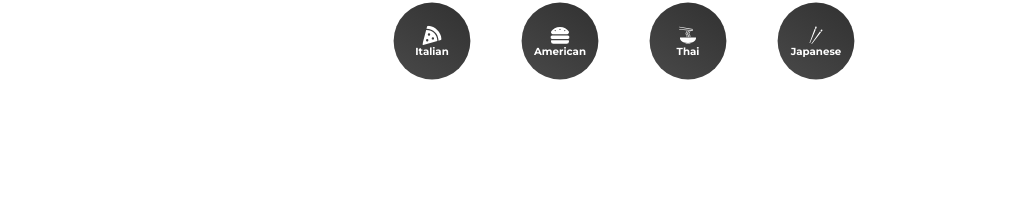
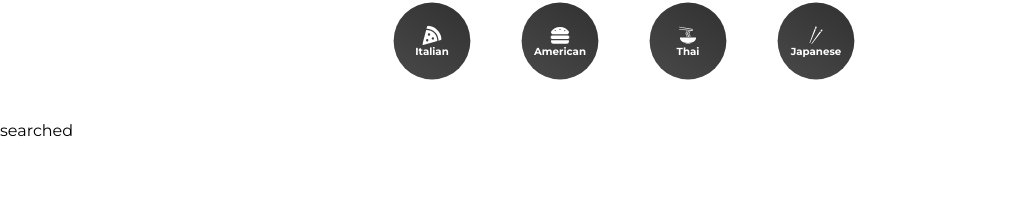
Before and after one commit to evelynmbart/recipe-app, a React (Vite) app: page /searched/1 in a window 1280 px wide. Shown: the part 100-300 px from the top of the page, without its empty margins (0-1023 px from the left). Built offline with nearby package versions, Linux system fonts and the light colour scheme.

Commit message:
create and link searched page

```diff
--- a/src/App.jsx
+++ b/src/App.jsx
@@ -1,8 +1,8 @@
 import { BrowserRouter } from "react-router-dom";
 import "./App.css";
 import { Category } from "./components/Category";
+import { Search } from "./components/Search";
 import { Pages } from "./pages/Pages";
-import { Search } from "./pages/Search";
 
 function App() {
   return (
--- a/src/pages/Search.jsx
+++ b/src/components/Search.jsx
@@ -10,7 +10,7 @@ export function Search() {
   };
 
   return (
-    <FormStyle>
+    <FormStyle onSubmit={submitHandler}>
       <div>
         <FaSearch />
         <input
--- a/src/pages/Pages.jsx
+++ b/src/pages/Pages.jsx
@@ -1,12 +1,14 @@
 import { Route, Routes } from "react-router-dom";
 import { Cuisine } from "./Cuisine";
 import { Home } from "./Home";
+import { Searched } from "./Searched";
 
 export function Pages() {
   return (
     <Routes>
       <Route path="/" element={<Home />} />
       <Route path="/cuisine/:type" element={<Cuisine />} />
+      <Route path="/searched/:search" element={<Searched />} />
     </Routes>
   );
 }
--- /dev/null
+++ b/src/pages/Searched.jsx
@@ -0,0 +1,3 @@
+export function Searched() {
+  return <div>searched</div>;
+}
```
